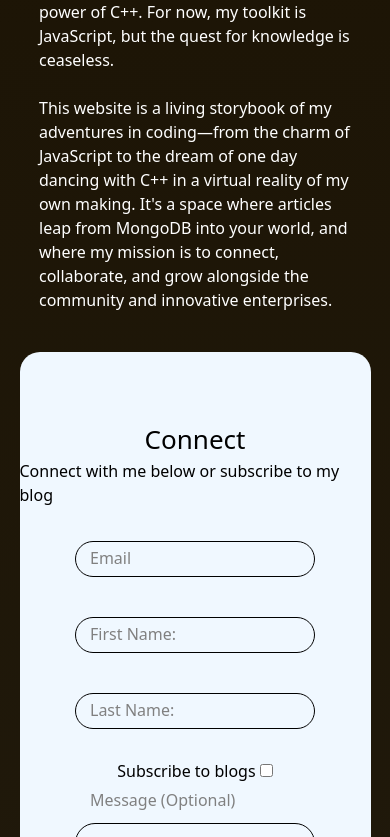
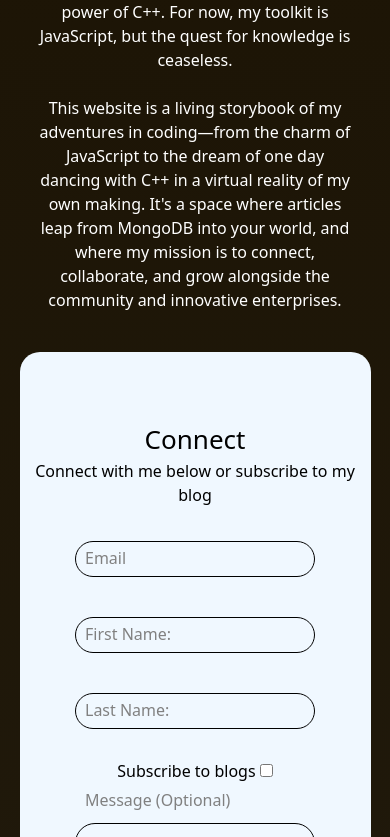
Before and after one commit to FreshMochi/NyiajsBlog, a Next.js app: page / in a window 390 px wide. Shown: the part 1163-2000 px from the top of the page. Built offline with nearby package versions, Linux system fonts and the light colour scheme.

Commit message:
Added some style change for responsive design

```diff
--- a/components/blogcards.tsx
+++ b/components/blogcards.tsx
@@ -12,8 +12,8 @@ interface Props {
 const BlogCard: NextPage<Props> = ({ title, content, slug  }) => {
   // Render the component
   return (
-    <div className='relative
-    flex-col w-3/4 justify-center m-2  max-h-max h-30 p-2 py-12 rounded-md'>
+    <div className='relative w-fit
+    flex-col w-3/4 justify-center  max-h-max h-30 p-2 py-12 rounded-md'>
       <h2 className='relative text-3xl font-bold flex items-center justify-center'>{title}</h2>
       <p className='mt-5'>{content}</p>
       <Link href={`/blogs/${slug}`} passHref>
--- a/pages/_app.tsx
+++ b/pages/_app.tsx
@@ -5,7 +5,7 @@ import '@/styles/globals.css'
 import type { AppProps } from 'next/app'
 export default function App({ Component, pageProps }: AppProps) {
   return (
-    <div>
+    <div className='appContainer'>
     <Navbar />
     <RouterWrapper>
         <Component {...pageProps} />
--- a/pages/blogs.tsx
+++ b/pages/blogs.tsx
@@ -3,6 +3,7 @@
 import { InferGetStaticPropsType, NextPage } from 'next';
 import BlogCard from '@/components/blogcards';
 import Form from '../components/form'
+import '../styles/blog.module.css'
 
 interface PostsApiResponse {
   posts: {
@@ -63,9 +64,9 @@ const Blogs: NextPage<Props> = ({ posts }) => {
   const maxContentLength = 200; // for example, 100 characters
 
   return (
-    <div>
+    <div className='blogContainer'>
 
-    <div className='space-y-5 w-screen flex-col flex items-center justify-center'>
+    <div className='space-y-5 w-fit flex-col flex items-center justify-center'>
       {posts.map((post) => (
         <BlogCard
         key={post.title}
--- a/pages/blogs/[postSlug].tsx
+++ b/pages/blogs/[postSlug].tsx
@@ -19,7 +19,7 @@ interface Articles {
 // Define the main page component for /blogs/[postSlug]
 const BlogPage: NextPage<{ article: Post }> = ({ article }) => {
   return (
-    <div className='bg-blue-800 h-auto'>
+    <div className='bg-blue-800 h-screen pt-20'>
       <h1>Title: {article.title}</h1>
       <p>{article.content}</p>
     </div>
--- a/styles/blog.module.css
+++ b/styles/blog.module.css
@@ -0,0 +1,6 @@
+.blogContainer {
+    background-color: blue;
+    margin: 0 auto;
+    position: relative;
+    text-align: center;
+}
--- a/styles/form.module.css
+++ b/styles/form.module.css
@@ -28,8 +28,7 @@
 
 .labelField {
   position: absolute;
-  width: inherit;
-  left: 15px; /* Adjust the left position as needed */
+  left: 10px; /* Adjust the left position as needed */
   top: 5px; /* Adjust the top position to control the initial label position */
   transition: top 0.3s ease, font-size 0.3s ease; /* Add font-size transition for smooth scaling */
   pointer-events: none;
@@ -76,4 +75,5 @@
   .textarea {
     width: 407px;
   }
+
 }
--- a/styles/globals.css
+++ b/styles/globals.css
@@ -33,6 +33,8 @@ h2 {
   font-size: 26px;
 }
 
-@media (min-width: 1000px ) {
-  body {min-width: 1200px;}
+.appContainer {
+  text-align: center;
+  max-width: 1400px;
+  margin: 0 auto;
 }
--- a/styles/nav.module.css
+++ b/styles/nav.module.css
@@ -50,7 +50,7 @@
 }
 
 .navItem {
-  margin-right: 20px;
+  margin-right: 40px;
   /* Other styles for your nav items */
 }
 
@@ -70,13 +70,18 @@
 }
 /* Responsive styles */
 @media (min-width: 767px) {
-
+  .container{
+    width: inherit;
+  }
 
   .navbar {
+    position: fixed;
+    top: 0;
     flex-flow: column;
     background-color: black;
     place-content: center center;
     height: 55px;
+    max-width: 1400px;
     z-index: 2;
     transition: 1s ease-in-out;
   }
```
